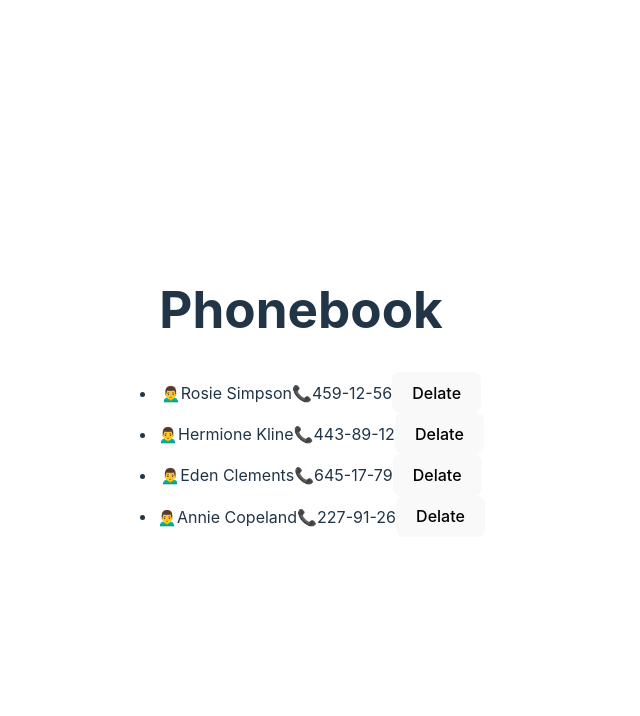
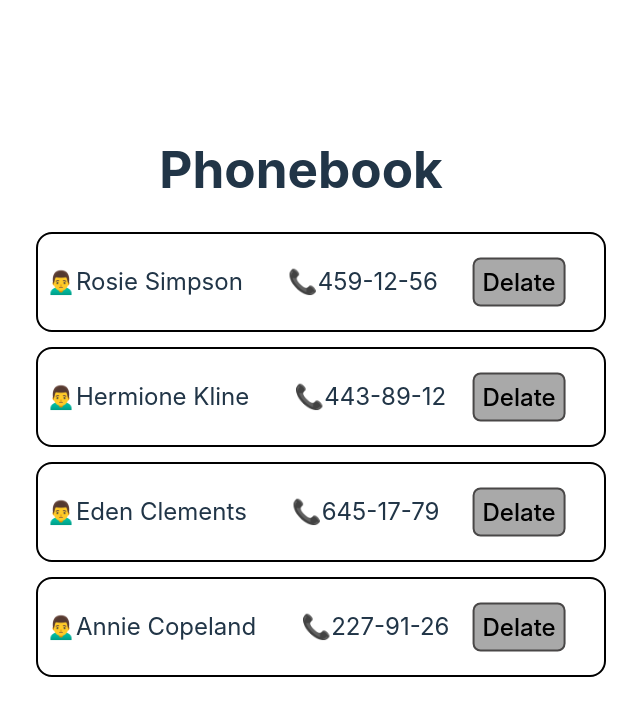
Before and after one commit to korniyenko88/goit-react-hw-03, a React (Vite) app: page / in a window 1280 px wide. Shown: the top 716 px of the page, without its empty margins (339-979 px from the left). Built offline with nearby package versions, Linux system fonts and the light colour scheme.

Commit message:
add styles

```diff
--- a/src/components/Contact/Contact.jsx
+++ b/src/components/Contact/Contact.jsx
@@ -1,11 +1,13 @@
-
+import styles from "./Contact.module.css"
 
 const Contact = ({name, number}) => {
   return (
-    <li>
-      🙍‍♂️{name}
-      📞{number}
-      <button type="button">Delate</button>
+    <li className={styles.item}>
+      <span className={styles.name}>🙍‍♂️{name}</span>
+      <span>📞{number}</span>
+      <button className={styles.btn} type="button">
+        Delate
+      </button>
     </li>
   );
 }
--- /dev/null
+++ b/src/components/Contact/Contact.module.css
@@ -0,0 +1,23 @@
+.item {
+    font-size: x-large;
+  width: 550px;
+  height: 80px;
+  border: 2px solid black;
+  border-radius: 16px;
+ padding: 8px;
+  position: relative;
+  display: flex;
+  align-items: center;
+}
+.name {
+    padding-right: 45px;
+}
+.btn {
+    padding: 8px;
+    border: 2px solid rgb(73, 71, 71);
+    background-color: darkgrey;
+  position: absolute;
+  top: 50%;
+  right: 15%;
+  transform: translate(50%, -50%)
+}
--- a/src/components/ContactList/ContactList.jsx
+++ b/src/components/ContactList/ContactList.jsx
@@ -1,8 +1,8 @@
 import Contact from "../Contact/Contact"
-
+import styles from "./ContactList.module.css"
 const ContactList = ({ contacts }) => {
     return (
-        <ul>
+        <ul className={styles.list}>
             {contacts.map(({ id, name, number }) => (
                 <Contact key={id} name={name} number={number} />
             ))}
--- /dev/null
+++ b/src/components/ContactList/ContactList.module.css
@@ -0,0 +1,6 @@
+.list {
+    list-style: none;
+    gap: 15px;
+    display: flex;
+    flex-direction: column;
+}
```
